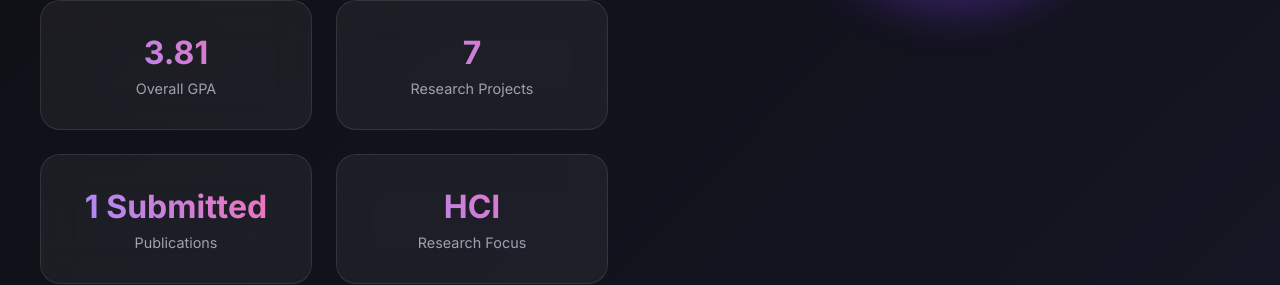
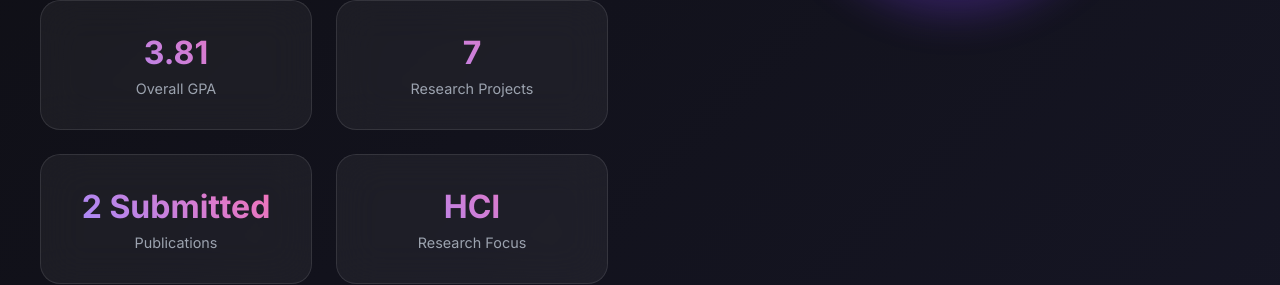
Before and after one commit to rs-dkd/my-portfolio, a React (Create React App) app: page / in a window 1280 px wide. Shown: the part 1690-1975 px from the top of the page. Built offline with nearby package versions, Linux system fonts and the light colour scheme; no server answers.

Commit message:
Updated Research Project Status

```diff
--- a/src/App.js
+++ b/src/App.js
@@ -243,7 +243,7 @@ const onNavClick = (e, item) => {
       type: "HCI Research",
       description: "Extended the Graspable Memories platform into a fully volumetric interaction model supporting hand tilt, improved tracking latency, continuous rotation, and spatial depth as control inputs. Broadened EPMR applications from personal media to collaborative creative systems.",
       tech: ["Embodied Interaction", "Volumetric Gestures", "HCI", "Unity", "Spatial Computing"],
-      status: "In Progress",
+      status: "Submitted",
       collaboration: "Dr. Alexandre Gomes de Siqueira",
       links: {},
       images: []
@@ -263,7 +263,7 @@ const onNavClick = (e, item) => {
       type: "Tangible HCI",
       description: "Designed UI and led user evaluation for system repositioning fingerprints as expressive traces of presence and memory embedded in sculptable materials. Contributed to fingerprint tracking system development using computer vision.",
       tech: ["Tangible Interfaces", "Computer Vision", "HCI", "UI Design", "User Evaluation"],
-      status: "In Progress",
+      status: "Completed",
       collaboration: "Dr. Alexandre Gomes de Siqueira",
       links: {},
       images: []
@@ -273,7 +273,7 @@ const onNavClick = (e, item) => {
       type: "Graphics & HCI",
       description: "Leading development of VR recreation of Blender with intuitive spatial modeling operations. Implementing natural hand gesture paradigms to replace traditional mouse-keyboard interfaces for 3D modeling workflows.",
       tech: ["VR", "Spatial Computing", "3D Modeling", "HCI", "Unity", "Polyhedral-Net Splines"],
-      status: "In Progress",
+      status: "Completed",
       collaboration: "Dr. Jörg Peters",
       links: { github: "https://github.com/rs-dkd/BlendReality" }, images: []
       },
@@ -1599,7 +1599,7 @@ const onNavClick = (e, item) => {
                 {[
                   { label: "Overall GPA", value: "3.81" },
                   { label: "Research Projects", value: "7" },
-                  { label: "Publications", value: "1 Submitted" },
+                  { label: "Publications", value: "2 Submitted" },
                   { label: "Research Focus", value: "HCI" }
                 ].map((stat, index) => (
                   <div
```
